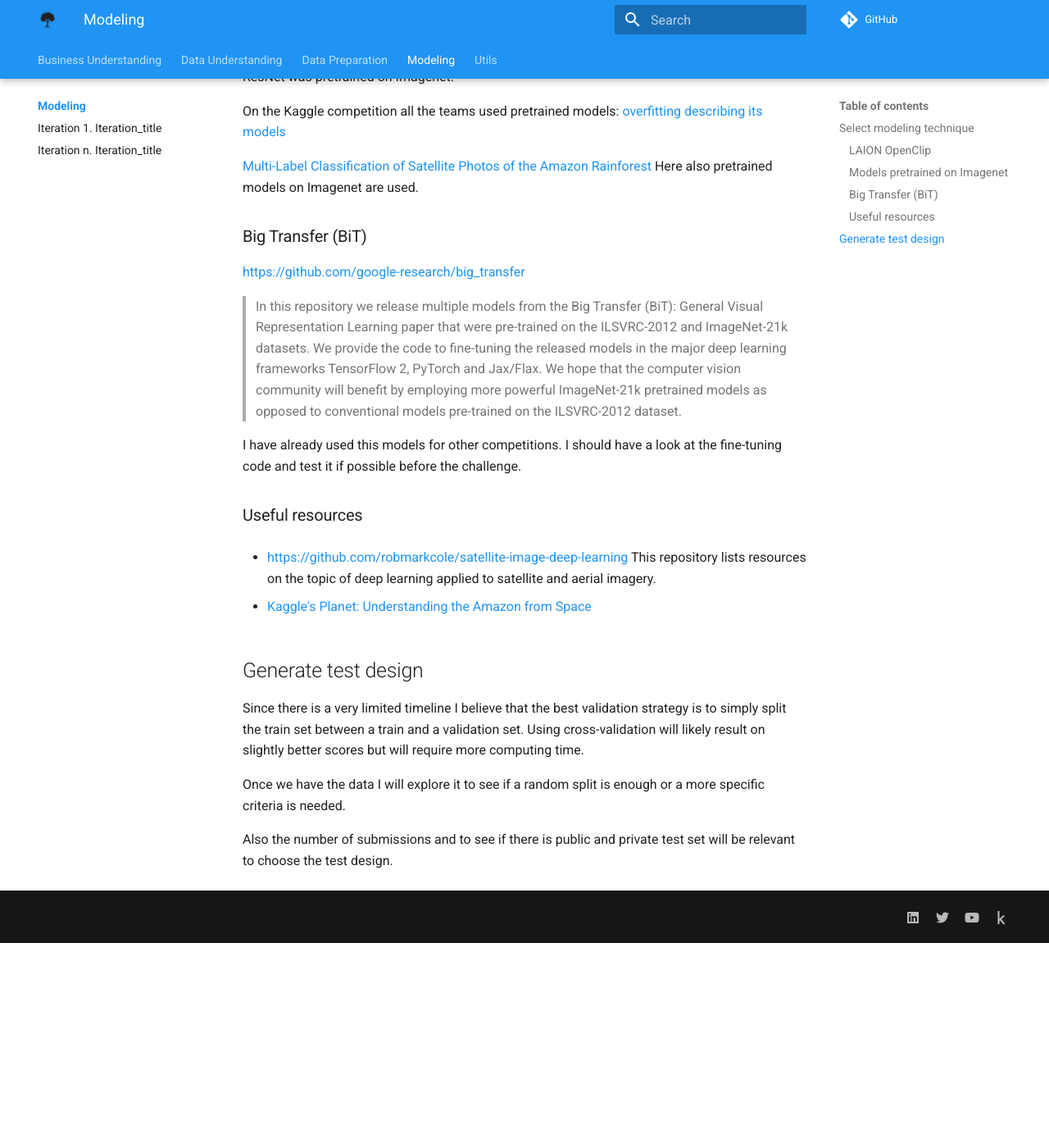
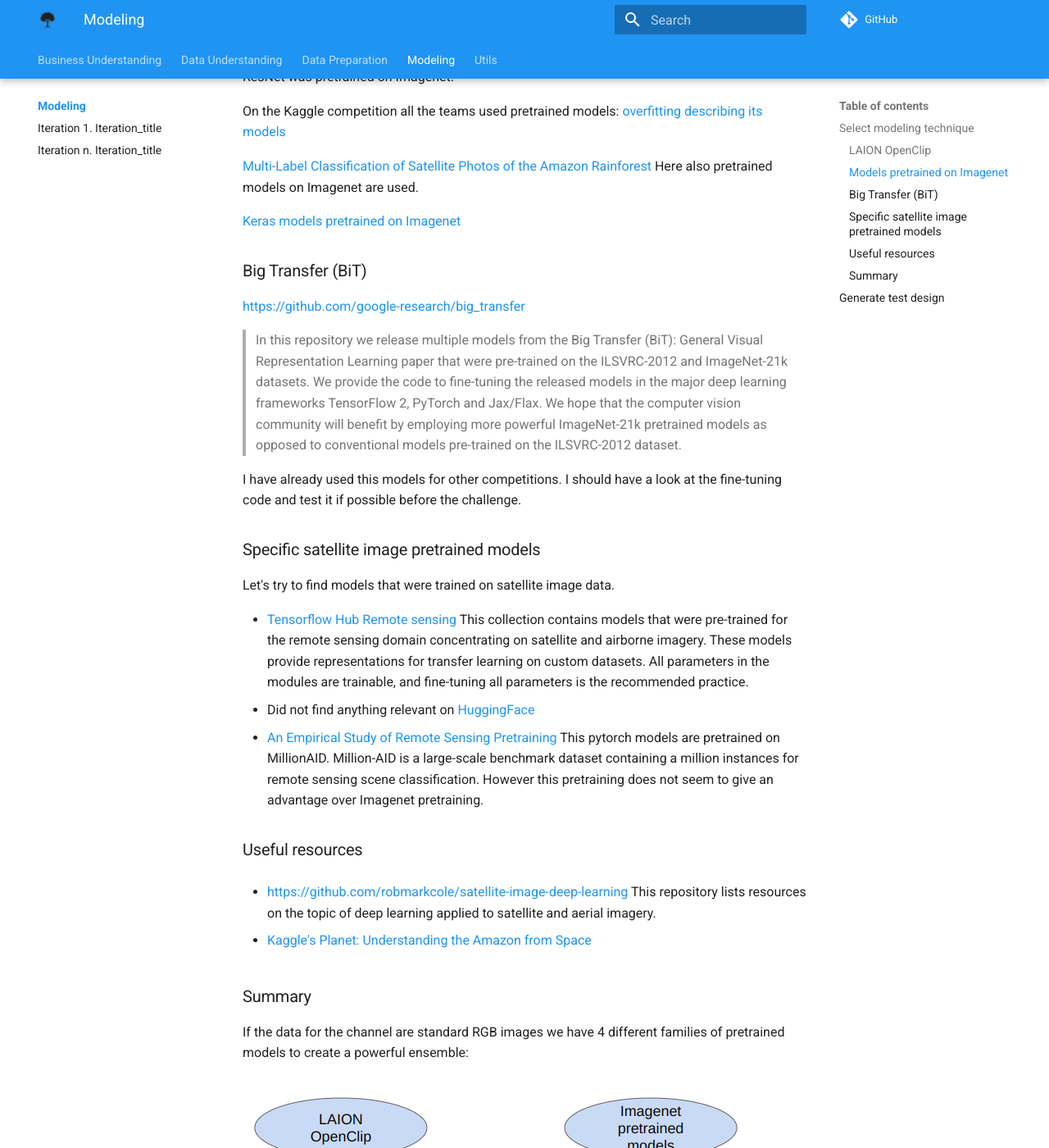
Before and after one commit to ironbar/schneider_zero_deforestation, an MkDocs documentation site: the page built from docs/modeling/README.md, in a window 1280 px wide and 1400 px high, scrolled down 675 px. Shown: the whole window at 82% size. Built offline with MkDocs 1.6.1 and Material for MkDocs 9.7.7, drawn with Linux system fonts in a browser that asks for light colours; comment, search, counter and statistics services are not loaded; before the commit the page ends 1825 px from its top, so only the background shows below that.

Commit message:
ended phase of exploring state of the art of pretrained models

```diff
--- a/docs/modeling/README.md
+++ b/docs/modeling/README.md
@@ -35,6 +35,8 @@
 
 [Multi-Label Classification of Satellite Photos of the Amazon Rainforest](https://machinelearningmastery.com/how-to-develop-a-convolutional-neural-network-to-classify-satellite-photos-of-the-amazon-rainforest/) Here also pretrained models on Imagenet are used.
 
+[Keras models pretrained on Imagenet](https://keras.io/api/applications/)
+
 ### Big Transfer (BiT)
 
 [https://github.com/google-research/big_transfer](https://github.com/google-research/big_transfer)
@@ -45,11 +47,27 @@
 I have already used this models for other competitions. I should have a look at the fine-tuning
 code and test it if possible before the challenge.
 
+### Specific satellite image pretrained models
+
+Let's try to find models that were trained on satellite image data.
+
+- [Tensorflow Hub Remote sensing](https://tfhub.dev/google/collections/remote_sensing/1) This collection contains models that were pre-trained for the remote sensing domain concentrating on satellite and airborne imagery.
+ These models provide representations for transfer learning on custom datasets. All parameters in the modules are trainable, and fine-tuning all parameters is the recommended practice.
+- Did not find anything relevant on [HuggingFace](https://huggingface.co/)
+- [An Empirical Study of Remote Sensing Pretraining](https://github.com/ViTAE-Transformer/ViTAE-Transformer-Remote-Sensing/tree/main/Scene%20Recognition) This pytorch models are pretrained on MillionAID. Million-AID is a large-scale benchmark dataset containing a million instances for remote sensing scene classification. However this pretraining does not seem to give an advantage over Imagenet pretraining.
+
 ### Useful resources
 
 - [https://github.com/robmarkcole/satellite-image-deep-learning](https://github.com/robmarkcole/satellite-image-deep-learning) This repository lists resources on the topic of deep learning applied to satellite and aerial imagery.
 
 - [Kaggle's Planet: Understanding the Amazon from Space](https://www.kaggle.com/c/planet-understanding-the-amazon-from-space)
+
+### Summary
+
+If the data for the channel are standard RGB images we have 4 different families of pretrained models
+to create a powerful ensemble:
+
+![summary_model_families](res/summary_model_families.png)
 
 ## Generate test design
 
```
Also changed, not shown: docs/modeling/res/summary_model_families.png (added).
